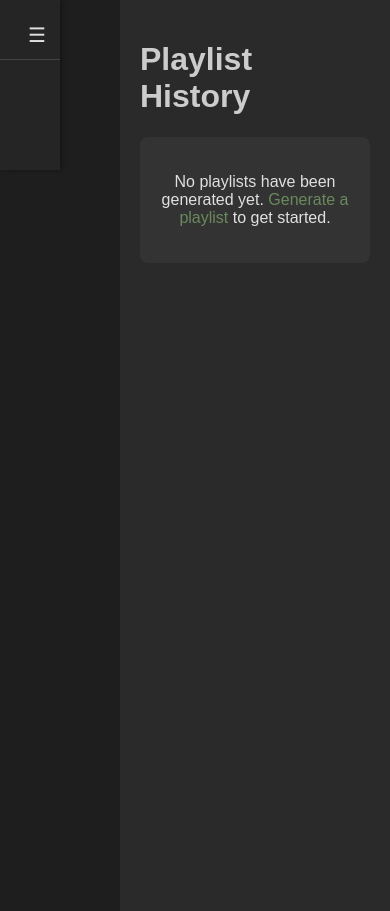
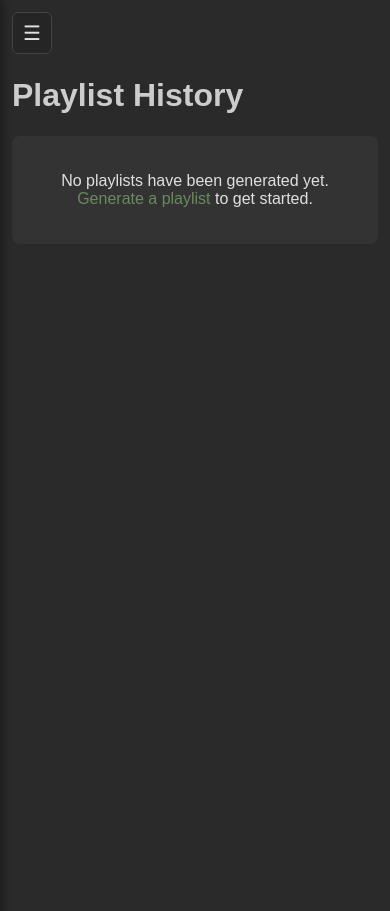
Before and after one commit to icewall905/TuneForge, a Flask app: page /history in a window 390 px wide. Shown: the top 911 px of the page. After the commit the page ends 207 px from the top, so only its background shows below. Run offline with Flask 3, Linux system fonts and the light colour scheme.

Commit message:
Refactor sidebar styles and enhance mobile responsiveness
- Adjusted padding and margins for sidebar elements to improve layout consistency.
- Introduced mobile-specific styles for sidebar and main content, including a toggle button and backdrop for off-canvas navigation.
- Enhanced JavaScript functionality to manage mobile sidebar state and ensure proper display on smaller screens.
- Updated CSS for better visual hierarchy and user experience across devices.

```diff
--- a/static/css/custom.css
+++ b/static/css/custom.css
@@ -229,7 +229,7 @@
 /* Sidebar header positioning */
 .sidebar-header {
     position: relative !important;
-    padding: 20px !important;
+    padding: 12px 16px !important;
     text-align: left !important;
     border-bottom: 1px solid #444 !important;
     display: block !important;
@@ -310,19 +365,116 @@
     }
 }
 
-/* Ensure main content adjusts when sidebar is collapsed */
+/* Tighten main content spacing */
 .main-content {
     margin-left: 250px !important;
     transition: margin-left 0.3s ease !important;
+    padding: 16px !important;
 }
 
 .main-content.sidebar-collapsed {
     margin-left: 60px !important;
 }
 
+/* Mobile responsive adjustments */
 @media (max-width: 768px) {
+    .sidebar-header {
+        padding: 10px 14px !important;
+    }
+
+    .sidebar-header h2 {
+        font-size: 15px !important;
+        margin: 0 0 4px 0 !important;
+    }
+
+    .sidebar-header .tagline {
+        font-size: 10px !important;
+        margin: 2px 0 6px 0 !important;
+    }
+
+    .sidebar-logo {
+        width: 180px !important;
+        margin-bottom: 6px !important;
+    }
+
+    .sidebar-section {
+        padding: 6px 0 !important;
+    }
+
+    .sidebar-section h3 {
+        padding: 0 14px !important;
+        margin: 0 0 4px 0 !important;
+        font-size: 11px !important;
+    }
+
+    .sidebar-section a {
+        padding: 5px 14px !important;
+        font-size: 12px !important;
+    }
+
+    .sidebar-footer {
+        padding: 10px 14px !important;
+        font-size: 10px !important;
+    }
+
     .main-content,
     .main-content.sidebar-collapsed {
-        margin-left: 0;
+        margin-left: 0 !important;
+        padding: 12px !important;
+        padding-top: 56px !important;
     }
 }
+
+/* Mobile off-canvas sidebar */
+.mobile-sidebar-toggle {
+    position: fixed;
+    top: 12px;
+    left: 12px;
+    background: rgba(37, 37, 37, 0.95);
+    color: #e0e0e0;
+    border: 1px solid #444;
+    border-radius: 6px;
+    z-index: 1100;
+    padding: 8px 10px;
+    font-size: 20px;
+    display: none;
+}
+
+.sidebar-backdrop {
+    position: fixed;
+    inset: 0;
+    background: rgba(0,0,0,0.5);
+    backdrop-filter: blur(2px);
+    z-index: 1090;
+    display: none;
+}
+
+/* Base adjustments for small screens */
+@media (max-width: 768px) {
+    .mobile-sidebar-toggle { display: block; }
+
+    .sidebar {
+        position: fixed;
+        left: 0;
+        top: 0;
+        height: 100vh;
+        width: 280px !important;
+        transform: translateX(-100%);
+        transition: transform 0.3s ease;
+        box-shadow: 2px 0 10px rgba(0,0,0,0.4);
+        z-index: 1095;
+    }
+
+    .sidebar.open { transform: translateX(0); }
+
+    .main-content,
+    .main-content.sidebar-collapsed {
+        margin-left: 0 !important;
+        padding-top: 56px; /* Account for mobile toggle */
+    }
+}
+
+/* Show backdrop when sidebar is open on mobile */
+@media (max-width: 768px) {
+    .sidebar.open + .mobile-sidebar-toggle + .sidebar-backdrop { display: block; }
+}
--- a/static/css/style.css
+++ b/static/css/style.css
@@ -24,7 +24,7 @@
 }
 
 .sidebar-header {
-    padding: 20px;
+    padding: 12px 16px;
     text-align: center;
     border-bottom: 1px solid #444;
     display: flex;
@@ -44,18 +44,18 @@
 }
 
 .sidebar-header .tagline {
-    margin: 5px 0 0;
-    font-size: 12px;
+    margin: 3px 0 8px 0;
+    font-size: 11px;
     color: #aaa;
     font-style: italic;
 }
 
 .sidebar-content {
-    padding: 20px;
+    padding: 16px;
 }
 
 .sidebar-section {
-    padding: 15px 0;
+    padding: 8px 0;
     border-bottom: 1px solid #333;
 }
 
@@ -64,12 +64,12 @@
 }
 
 .sidebar-section h3 {
-    padding: 0 20px;
-    margin: 0 0 10px 0;
-    font-size: 14px;
+    padding: 0 16px;
+    margin: 0 0 6px 0;
+    font-size: 12px;
     color: #888;
     text-transform: uppercase;
-    letter-spacing: 1px;
+    letter-spacing: 0.5px;
 }
 
 .form-group {
--- a/templates/layout.html
+++ b/templates/layout.html
@@ -41,6 +41,10 @@
             <p class="version-info">v0.1.3</p>
         </div>
     </div>
+
+    <!-- Mobile toggle and backdrop for off-canvas sidebar -->
+    <button id="mobile-sidebar-toggle" class="mobile-sidebar-toggle" aria-label="Open menu"><span class="toggle-icon">☰</span></button>
+    <div id="sidebar-backdrop" class="sidebar-backdrop" aria-hidden="true"></div>
 
     <div class="main-content">
         {% block content %}{% endblock %}
@@ -557,6 +561,8 @@
         const sidebar = document.querySelector('.sidebar');
         const sidebarToggle = document.getElementById('sidebar-toggle');
         const mainContent = document.querySelector('.main-content');
+        const mobileToggle = document.getElementById('mobile-sidebar-toggle');
+        const backdrop = document.getElementById('sidebar-backdrop');
 
         console.log('🔧 Sidebar element:', sidebar);
         console.log('🔧 Toggle button:', sidebarToggle);
@@ -567,7 +573,7 @@
             return;
         }
 
-        // Check localStorage for saved state
+        // Check localStorage for saved state (desktop)
         const isCollapsed = localStorage.getItem('sidebarCollapsed') === 'true';
         console.log('🔧 Saved state - collapsed:', isCollapsed);
 
@@ -576,33 +582,54 @@
             if (mainContent) mainContent.classList.add('sidebar-collapsed');
         }
 
-        // Handle toggle click
+        // Desktop toggle
         sidebarToggle.addEventListener('click', function() {
             console.log('🔧 Toggle button clicked!');
             sidebar.classList.toggle('collapsed');
             if (mainContent) mainContent.classList.toggle('sidebar-collapsed');
-
             const isNowCollapsed = sidebar.classList.contains('collapsed');
-            console.log('🔧 Sidebar now collapsed:', isNowCollapsed);
-
-            // Save state to localStorage
             localStorage.setItem('sidebarCollapsed', isNowCollapsed);
         });
 
-        // Auto-collapse on mobile
-        function checkMobile() {
+        // Mobile toggle
+        if (mobileToggle && backdrop) {
+            const openMobileSidebar = () => {
+                sidebar.classList.add('open');
+                backdrop.style.display = 'block';
+            };
+            const closeMobileSidebar = () => {
+                sidebar.classList.remove('open');
+                backdrop.style.display = 'none';
+            };
+            mobileToggle.addEventListener('click', () => {
+                if (sidebar.classList.contains('open')) closeMobileSidebar();
+                else openMobileSidebar();
+            });
+            backdrop.addEventListener('click', closeMobileSidebar);
+        }
+
+        // Auto-collapse on mobile and close off-canvas state on resize
+        function handleResponsive() {
             if (window.innerWidth <= 768) {
-                if (!sidebar.classList.contains('collapsed')) {
+                // Ensure desktop collapsed state doesn't force width on mobile
+                if (!sidebar.classList.contains('open')) {
+                    sidebar.classList.remove('collapsed');
+                    if (mainContent) mainContent.classList.remove('sidebar-collapsed');
+                }
+            } else {
+                // Hide mobile backdrop and off-canvas state
+                if (backdrop) backdrop.style.display = 'none';
+                sidebar.classList.remove('open');
+                // Restore desktop collapsed state
+                const isCollapsedNow = localStorage.getItem('sidebarCollapsed') === 'true';
+                if (isCollapsedNow) {
                     sidebar.classList.add('collapsed');
                     if (mainContent) mainContent.classList.add('sidebar-collapsed');
-                    localStorage.setItem('sidebarCollapsed', 'true');
                 }
             }
         }
-
-        // Check on load and resize
-        checkMobile();
-        window.addEventListener('resize', checkMobile);
+        handleResponsive();
+        window.addEventListener('resize', handleResponsive);
         console.log('✅ Sidebar toggle functionality initialized');
     }
 
@@ -621,3 +648,4 @@
     {% block extra_js %}{% endblock %}
 </body>
 </html>
+</html>
```
Also changed, not shown: other parts of static/css/custom.css (+61 -6 lines).
